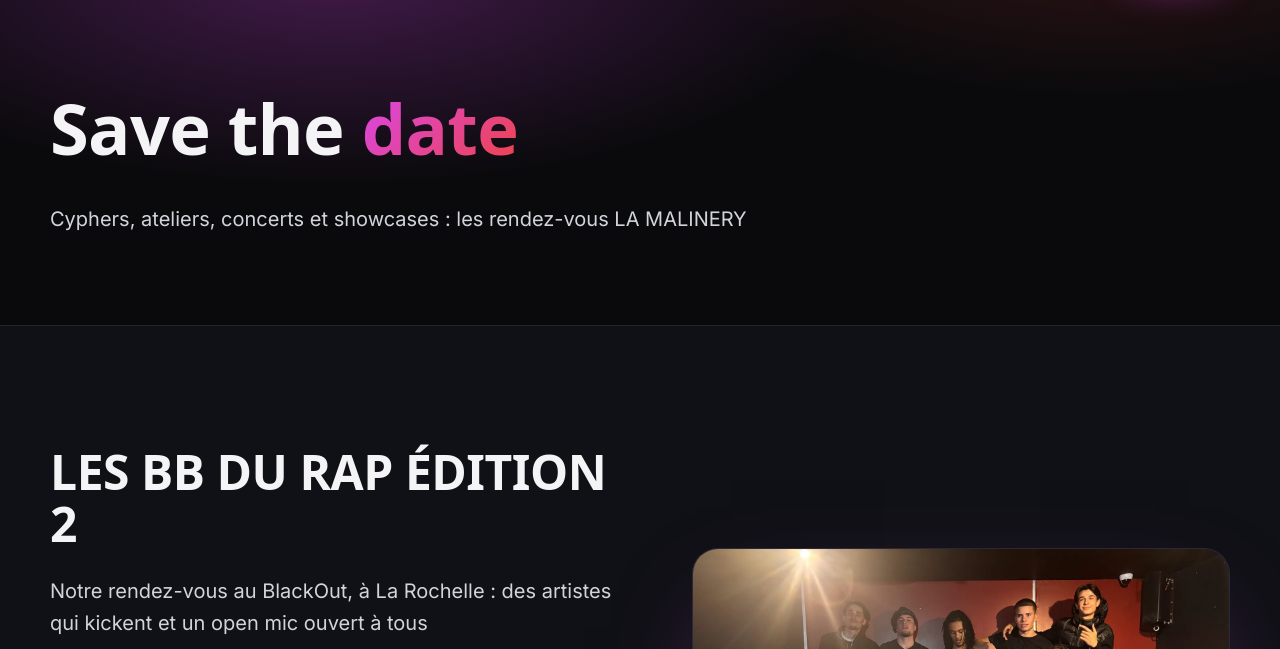
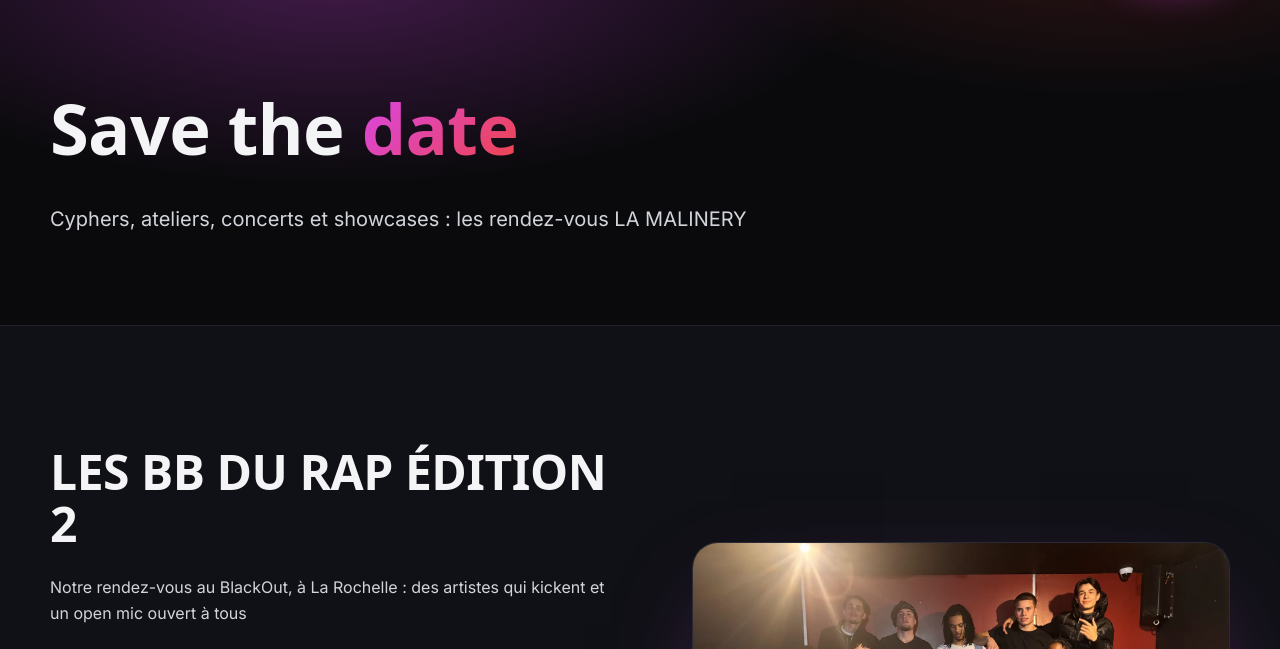
Before and after one commit to lamalinery-stack/lamalinery, a plain HTML site: page evenements.html in a window 1280 px wide. Shown: the part 80-729 px from the top of the page. Drawn offline with Linux system fonts and the light colour scheme; no server answers; a web font is replaced by a local one.

Commit message:
Événements : texte BB du RAP un peu plus petit

```diff
--- a/evenements.html
+++ b/evenements.html
@@ -20,7 +20,7 @@
   <link href="https://fonts.googleapis.com/css2?family=Inter:wght@400;500;600;700;800&family=Unbounded:wght@700;800;900&display=swap" rel="stylesheet" />
   <link rel="stylesheet" href="/assets/css/style.css?v=70402fb7" />
   <style>
-    #bb-du-rap .lead { margin-bottom: 26px; }
+    #bb-du-rap .lead { margin-bottom: 26px; font-size: 1rem; }
     .bb-when { display: flex; flex-direction: column; gap: 4px; margin: 0 0 28px; padding-left: 16px; border-left: 3px solid var(--magenta); }
     .bb-when strong { font-size: 1.2rem; color: var(--text); }
     .bb-when span { color: var(--muted); }
```
